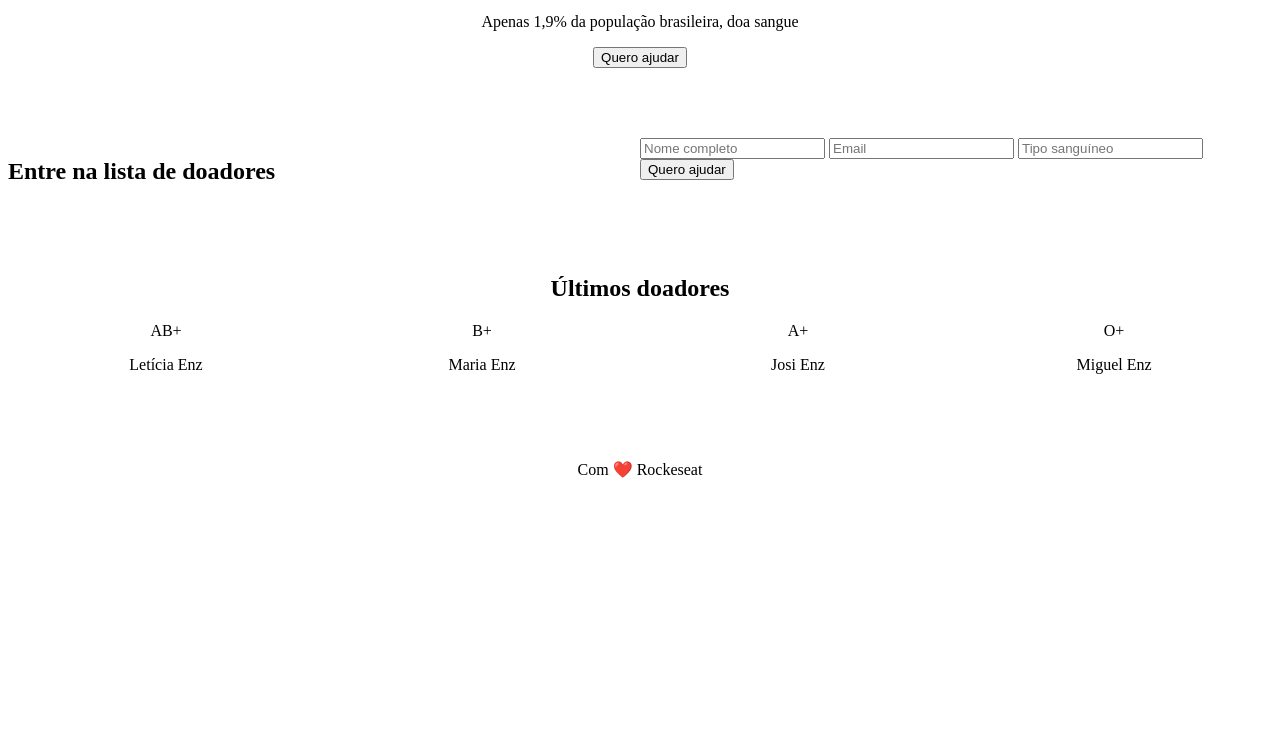
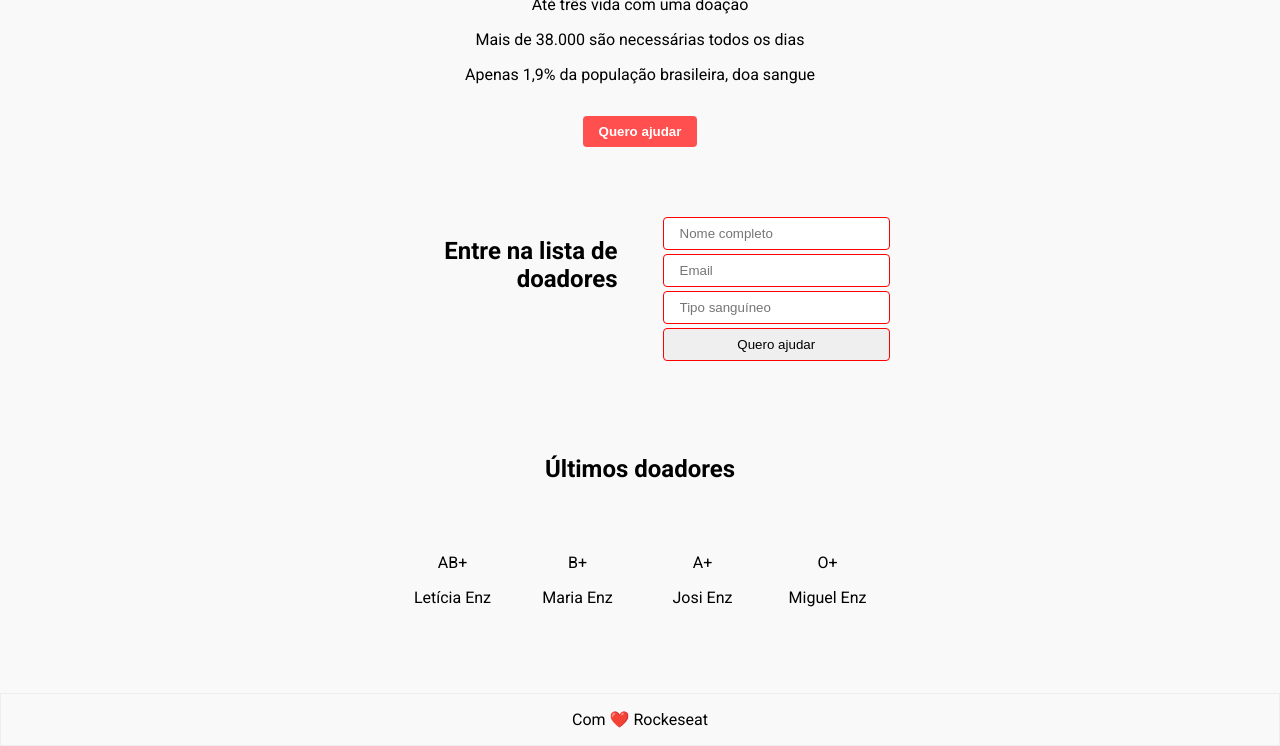
Before and after one commit to leticiaenz/maratonaDev, a plain HTML site: page index.html in a window 1280 px wide. Shown: the part 182-928 px from the top of the page. Before the commit the page ends 800 px from the top, so only its background shows below. Drawn offline with Linux system fonts and the light colour scheme.

Commit message:
Color and space

```diff
--- a/index.html
+++ b/index.html
@@ -15,6 +15,10 @@
     <!--são configurações da minha página-->
     <title>Doe Vida! Doe sangue</title>
     <link rel="stylesheet" href="style.css" />
+    <link
+      href="https://fonts.googleapis.com/css?family=Roboto:400,700&display=swap"
+      rel="stylesheet"
+    />
   </head>
 
   <body>
--- a/style.css
+++ b/style.css
@@ -5,23 +5,93 @@ Cascadin Stylesheet
 Alinhmamento, espaçamento, larguras e alturas
 */
 
+html,
+body {
+  margin: 0;
+}
+
+body {
+  display: flex;
+  flex-direction: column;
+  height: 100vh;
+  font-family: "Roboto", sans-serif;
+  background-color: #f9f9f9;
+}
+
+/* Títulos  */
+header h1,
+main h2 {
+  margin-bottom: 70px;
+}
+
+.form h2 {
+  text-align: right;
+}
+
+/* Estrutura */
 header,
 main,
 footer {
+  /* alinhamento de texto */
   text-align: center;
 }
 
-.donors {
+header,
+.form,
+main {
+  /* espaçamento com margin */
+  margin: 0 auto 70px;
+
+  /* limites dos elementos na página */
+  width: 90%;
+  max-width: 500px;
+}
+
+/* Headre */
+header button {
+  margin-top: 16px;
+  padding: 8px 16px;
+  border-radius: 4px;
+  border: none;
+  background-color: #ff4f4f;
+  color: #fff;
+  font-weight: bold;
+}
+
+/* Form */
+.form {
+  display: grid;
+  grid-template-columns: 1fr 1fr;
+  grid-gap: 45px;
+}
+
+form input,
+form button {
+  /* largura */
+  width: 100%;
+
+  /* espaçamento */
+  margin-bottom: 4px;
+
+  /* corrigindo comportamento ppadrão css */
+  box-sizing: border-box;
+
+  /* preenchimento */
+  padding: 8px 16px;
+
+  /* bordas */
+  border-radius: 4px;
+  border: 1px red solid;
+}
+
+/* Main */
+main .donors {
   display: grid;
   grid-template-columns: 1fr 1fr 1fr 1fr;
 }
 
-.form {
-  display: grid;
-  grid-template-columns: 1fr 1fr;
+footer {
+  margin-top: auto;
+  padding: 16px;
+  border: 1px solid #eee;
 }
-header,
-.form,
-main {
-  margin-bottom: 70px;
-}
```
